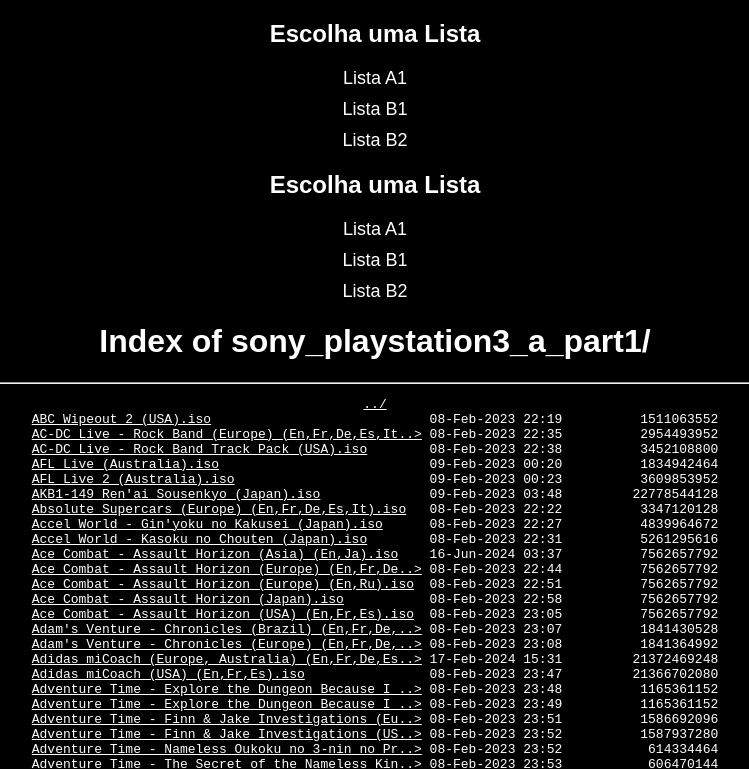
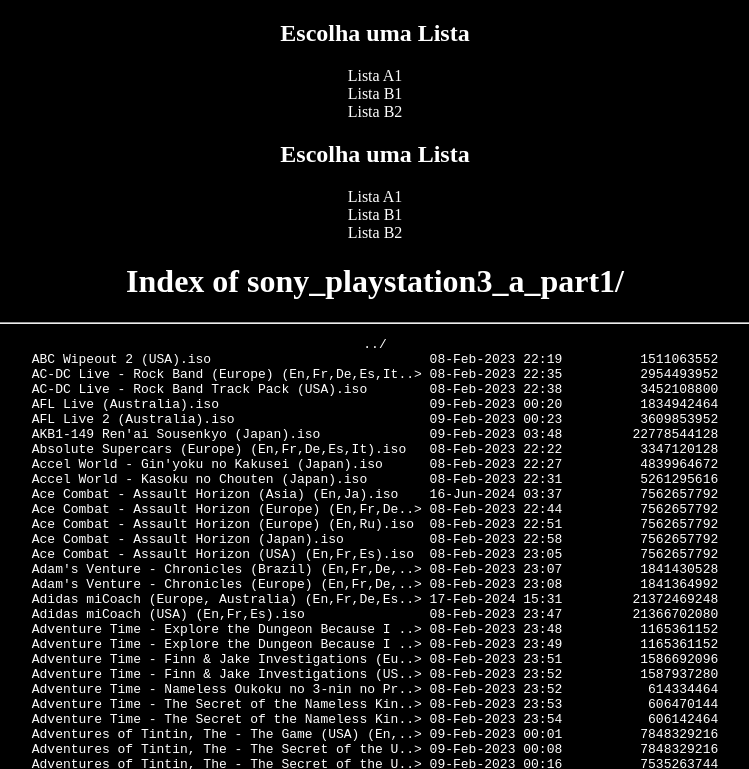
Before and after one commit to spacevipgames/PS3, a plain HTML site: page web/index.html in a window 1280 px wide. Shown: the top 769 px of the page, without its empty margins (265-1014 px from the left). Drawn offline with Linux system fonts and the light colour scheme.

Commit message:
Update index.html

```diff
--- a/web/index.html
+++ b/web/index.html
@@ -3,45 +3,33 @@
 <head>
     <meta charset="UTF-8">
     <meta name="viewport" content="width=device-width, initial-scale=1.0">
-    <title>PS3 Download</title>
+    <title>Lista de Downloads PS3</title>
     <style>
         body {
             background-color: black;
             color: white;
-            font-family: Arial, sans-serif;
             text-align: center;
         }
-        #listSelection {
+        a {
+            color: white;
+            text-decoration: none;
+        }
+        ul {
             list-style: none;
             padding: 0;
-        }
-        #listSelection li {
-            margin: 10px 0;
-        }
-        #listSelection a {
-            color: white;
-            text-decoration: none;
-            font-size: 18px;
-        }
-        #listSelection a:hover {
-            text-decoration: underline;
-        }
-        #listContainer {
-            margin-top: 20px;
         }
     </style>
 </head>
 <body>
-
+    <div id="listSelectionContainer">
         <h2>Escolha uma Lista</h2>
         <ul id="listSelection">
             <li><a href="#" class="list-link" data-file="a1.html">Lista A1</a></li>
             <li><a href="#" class="list-link" data-file="b1.html">Lista B1</a></li>
             <li><a href="#" class="list-link" data-file="b2.html">Lista B2</a></li>
         </ul>
-
-    <div id="listContainer"></div> <!-- Aqui a lista será carregada -->
-
+    </div>
+    <div id="listContainer"></div>
     <script src="script.js"></script>
 </body>
 </html>
```
Lines whose indentation alone changed are shown as unchanged.
